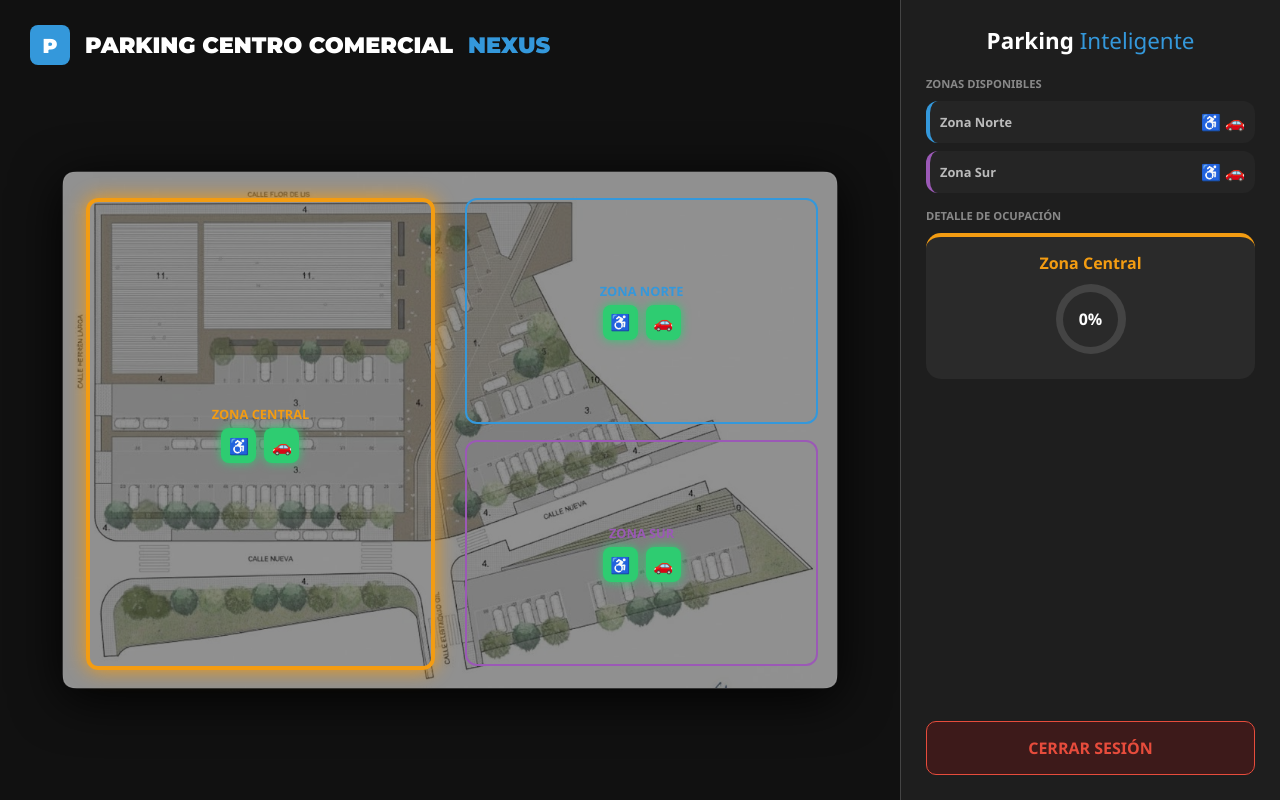
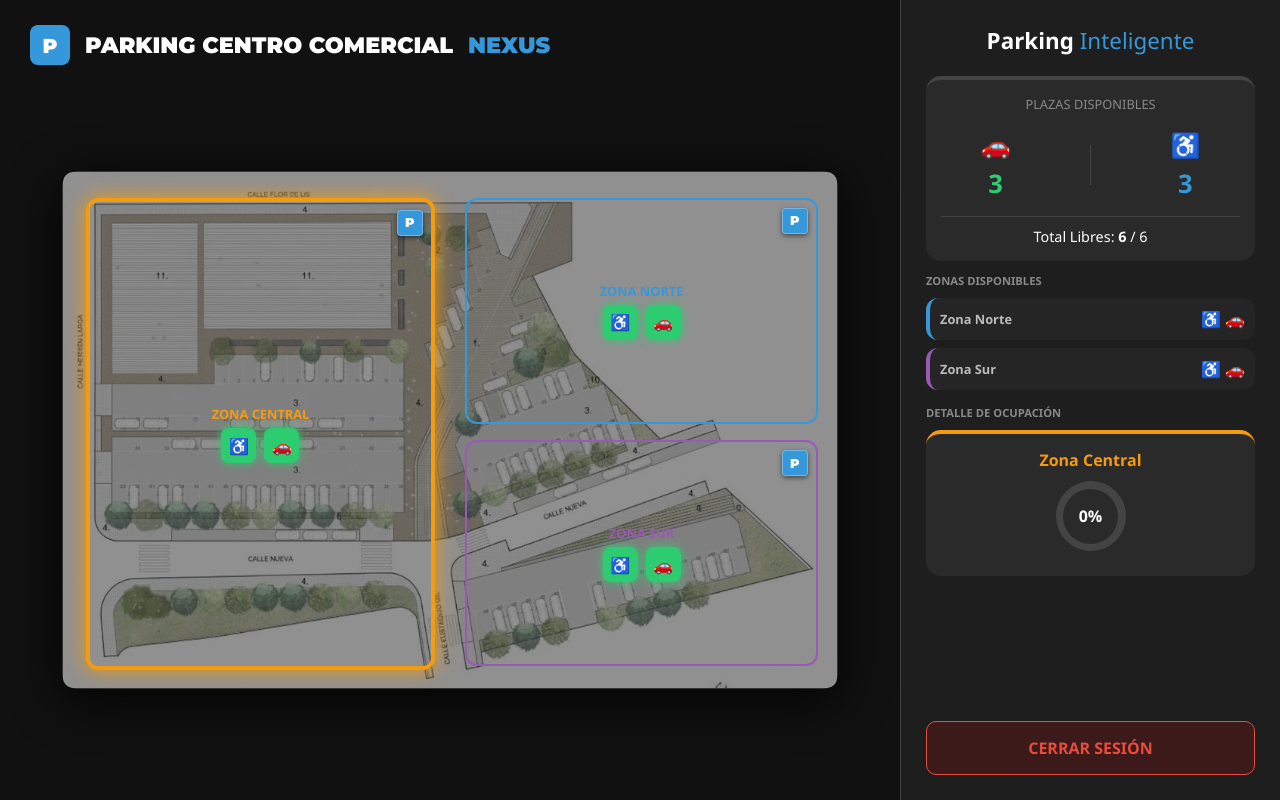
Before and after one commit to Daylon20/Parking-Flask-Arduino, a Flask app: page /parking in a window 1280 px wide. Run offline with Flask 3, Linux system fonts and the light colour scheme; the visitor is signed in with stand-in values (Sample User, id 1).

Commit message:
Update index.html

```diff
--- a/templates/index.html
+++ b/templates/index.html
@@ -36,7 +36,6 @@
             padding: 20px; background: #111;
         }
 
-        /* TAMAÑO DE IMAGEN AJUSTADO (PUNTO MEDIO) */
         .map-container {
             position: relative; background: #222; border-radius: 15px;
             width: 90%; max-width: 850px;
@@ -67,6 +66,26 @@
         .led-on { background: #e74c3c; color: #fff; box-shadow: 0 0 10px #e74c3c; }
 
         .zona-interactiva { position: absolute; cursor: pointer; border-radius: 12px; display: flex; flex-direction: column; align-items: center; justify-content: center; border: 2px solid; transition: 0.3s; }
+
+        /* ESTILO PARA EL ICONO "P" EN LA ESQUINA */
+        .parking-corner-icon {
+            position: absolute;
+            top: 8px;
+            right: 8px;
+            background-color: #3498db; /* Azul Parking estándar */
+            color: white;
+            width: 24px;
+            height: 24px;
+            border-radius: 4px;
+            display: flex;
+            align-items: center;
+            justify-content: center;
+            font-weight: 900;
+            font-family: 'Montserrat', sans-serif;
+            font-size: 0.8em;
+            box-shadow: 0 2px 5px rgba(0,0,0,0.5);
+            border: 1px solid rgba(255,255,255,0.3);
+        }
 
         #zona-norte.zona-activa { box-shadow: 0 0 20px var(--norte); border-color: var(--norte); border-width: 4px; }
         #zona-sur.zona-activa { box-shadow: 0 0 20px var(--sur); border-color: var(--sur); border-width: 4px; }
@@ -99,17 +118,17 @@
             <img src="{{ url_for('static', filename='img/logo_parking.jpg') }}" class="map-image">
 
             <div id="zona-central" class="zona-interactiva" style="top:5%; left:3%; width:44%; height:90%; border-color: var(--central);" onclick="mostrarInfo('Zona Central')">
-                <span style="font-size:0.8em; color:var(--central); font-weight:bold; margin-bottom:5px;">ZONA CENTRAL</span>
+                <div class="parking-corner-icon">P</div> <span style="font-size:0.8em; color:var(--central); font-weight:bold; margin-bottom:5px;">ZONA CENTRAL</span>
                 <div style="display:flex; gap:8px;"><div id="led-p6" class="led">♿</div><div id="led-p7" class="led">🚗</div></div>
             </div>
 
             <div id="zona-norte" class="zona-interactiva" style="top:5%; left:52%; width:45%; height:43%; border-color: var(--norte);" onclick="mostrarInfo('Zona Norte')">
-                <span style="font-size:0.8em; color:var(--norte); font-weight:bold; margin-bottom:5px;">ZONA NORTE</span>
+                <div class="parking-corner-icon">P</div> <span style="font-size:0.8em; color:var(--norte); font-weight:bold; margin-bottom:5px;">ZONA NORTE</span>
                 <div style="display:flex; gap:8px;"><div id="led-p2" class="led">♿</div><div id="led-p3" class="led">🚗</div></div>
             </div>
 
             <div id="zona-sur" class="zona-interactiva" style="top:52%; left:52%; width:45%; height:43%; border-color: var(--sur);" onclick="mostrarInfo('Zona Sur')">
-                <span style="font-size:0.8em; color:var(--sur); font-weight:bold; margin-bottom:5px;">ZONA SUR</span>
+                <div class="parking-corner-icon">P</div> <span style="font-size:0.8em; color:var(--sur); font-weight:bold; margin-bottom:5px;">ZONA SUR</span>
                 <div style="display:flex; gap:8px;"><div id="led-p4" class="led">♿</div><div id="led-p5" class="led">🚗</div></div>
             </div>
         </div>
@@ -118,6 +137,24 @@
     <div class="side-panel">
         <div class="contenido-panel">
             <h2 style="margin:0 0 20px 0; font-size: 1.4em; text-align: center;">Parking <span style="color:var(--norte); font-weight:300;">Inteligente</span></h2>
+
+            <div class="stat-box" style="text-align:center;">
+                <div style="font-size:0.8em; color:#888; margin-bottom:15px; text-transform:uppercase;">Plazas Disponibles</div>
+                <div style="display:flex; justify-content:space-around; align-items:center;">
+                    <div style="display:flex; flex-direction:column; align-items:center;">
+                        <div style="font-size:1.5em; margin-bottom:5px;">🚗</div>
+                        <span style="font-size:1.6em; font-weight:bold; color:#2ecc71;" id="count-normal">0</span>
+                    </div>
+                    <div style="width:1px; height:40px; background:#444;"></div>
+                    <div style="display:flex; flex-direction:column; align-items:center;">
+                        <div style="font-size:1.5em; margin-bottom:5px;">♿</div>
+                        <span style="font-size:1.6em; font-weight:bold; color:#3498db;" id="count-adap">0</span>
+                    </div>
+                </div>
+                <div style="margin-top:15px; font-size:0.9em; border-top:1px solid #444; padding-top:10px;">
+                    Total Libres: <span id="count-total" style="color:white; font-weight:bold;">0</span> / 6
+                </div>
+            </div>
 
             <h3 style="font-size: 0.7em; color: #888; text-transform: uppercase; margin-bottom: 10px;">Zonas Disponibles</h3>
             <div id="otras-zonas"></div>
@@ -149,6 +186,15 @@
 
         function actualizarInterfaz(data) {
             estadosPines = data;
+
+            // Lógica de conteo intacta
+            let libresAdap = (data.p2 === 0 ? 1 : 0) + (data.p4 === 0 ? 1 : 0) + (data.p6 === 0 ? 1 : 0);
+            let libresNorm = (data.p3 === 0 ? 1 : 0) + (data.p5 === 0 ? 1 : 0) + (data.p7 === 0 ? 1 : 0);
+
+            document.getElementById('count-adap').innerText = libresAdap;
+            document.getElementById('count-normal').innerText = libresNorm;
+            document.getElementById('count-total').innerText = (libresAdap + libresNorm);
+
             for (let pin in data) {
                 let led = document.getElementById('led-' + pin);
                 if (led) led.className = data[pin] === 1 ? 'led led-on' : 'led led-off';
```
